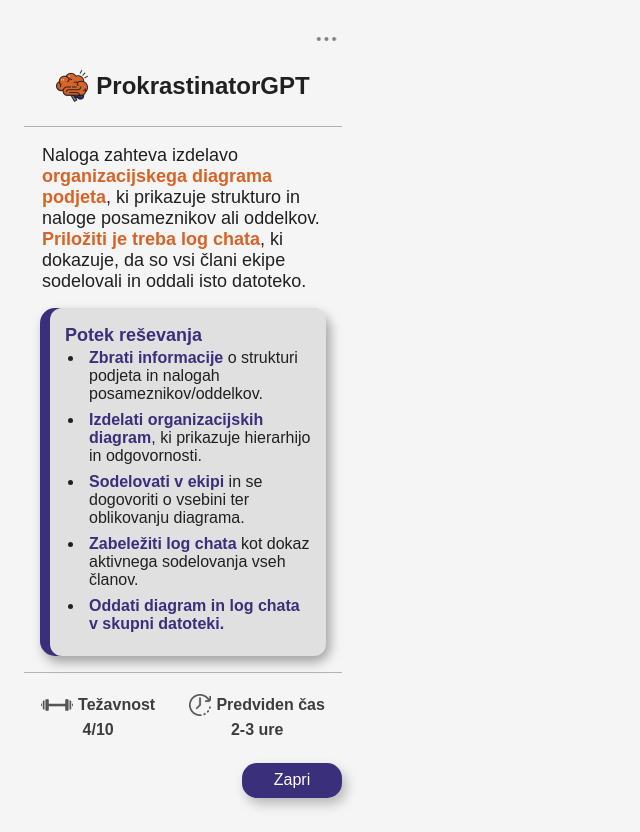
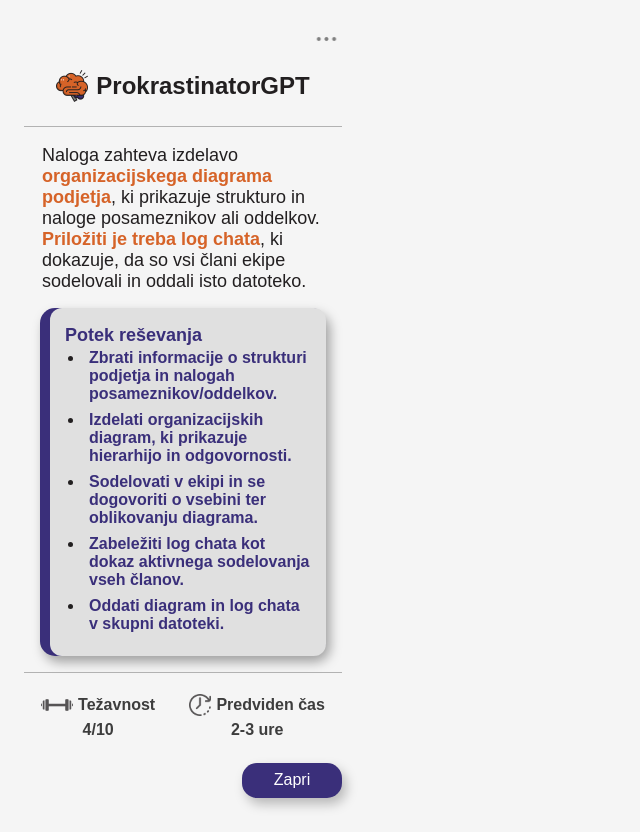
Before and after one commit to SPV-SK56-2026/ProkrastinatorGPT, a React (Vite) app in the folder code/frontend/: page / in a window 1280 px wide. Shown: the whole page, without its empty margins (0-640 px from the left). Built offline with nearby package versions, Linux system fonts and the light colour scheme; a web font is replaced by a local one.

Commit message:
feat: implementacija Context API za upravljanje stanja in refaktorizacija komponent

```diff
--- /dev/null
+++ b/code/frontend/src/AppContext.tsx
@@ -0,0 +1,52 @@
+import { createContext, useContext } from 'react';
+import type { AppState, Assignment, User } from './types';
+
+export interface AppContextType extends AppState {
+  setAssignment: (assignment: Assignment | null) => void;
+  setUser: (user: User | null) => void;
+  setIsLoading: (loading: boolean) => void;
+  setError: (error: string | null) => void;
+}
+
+export const AppContext = createContext<AppContextType | undefined>(undefined);
+
+// Mock podatki na podlagi trenutnega stanja v index.tsx
+export const mockAssignment: Assignment = {
+  title: "Organizacijski diagram podjetja",
+  description: "Naloga zahteva izdelavo <span class=\"orangeText\">organizacijskega diagrama podjetja</span>, ki prikazuje strukturo in naloge posameznikov ali oddelkov. <span class=\"orangeText\">Priložiti je treba log chata</span>, ki dokazuje, da so vsi člani ekipe sodelovali in oddali isto datoteko.",
+  steps: [
+    { id: "1", description: "Zbrati informacije o strukturi podjetja in nalogah posameznikov/oddelkov.", isCompleted: false },
+    { id: "2", description: "Izdelati organizacijskih diagram, ki prikazuje hierarhijo in odgovornosti.", isCompleted: false },
+    { id: "3", description: "Sodelovati v ekipi in se dogovoriti o vsebini ter oblikovanju diagrama.", isCompleted: false },
+    { id: "4", description: "Zabeležiti log chata kot dokaz aktivnega sodelovanja vseh članov.", isCompleted: false },
+    { id: "5", description: "Oddati diagram in log chata v skupni datoteki.", isCompleted: false }
+  ],
+  difficulty: "4/10",
+  estimatedTime: "2-3 ure"
+};
+
+export const mockUser: User = {
+  id: "u1",
+  name: "Janez Novak",
+  email: "janez.novak@example.com",
+  isLoggedIn: true
+};
+
+export const useApp = () => {
+  const context = useContext(AppContext);
+  if (context === undefined) {
+    // Vrni mock podatke namesto errorja, če provider ni na voljo (npr. pri testiranju ali če pride do težav z renderiranjem)
+    console.warn('useApp must be used within an AppProvider. Returning mock data as fallback.');
+    return {
+      currentAssignment: mockAssignment,
+      user: mockUser,
+      isLoading: false,
+      error: null,
+      setAssignment: () => {},
+      setUser: () => {},
+      setIsLoading: () => {},
+      setError: () => {},
+    } as AppContextType;
+  }
+  return context;
+};
--- /dev/null
+++ b/code/frontend/src/AppProvider.tsx
@@ -0,0 +1,23 @@
+import React, { useState, type ReactNode } from 'react';
+import type { Assignment, User } from './types';
+import { AppContext, type AppContextType, mockAssignment, mockUser } from './AppContext.tsx';
+
+export const AppProvider: React.FC<{ children: ReactNode }> = ({ children }) => {
+  const [currentAssignment, setCurrentAssignment] = useState<Assignment | null>(mockAssignment);
+  const [user, setUser] = useState<User | null>(mockUser);
+  const [isLoading, setIsLoading] = useState<boolean>(false);
+  const [error, setError] = useState<string | null>(null);
+
+  const value: AppContextType = {
+    currentAssignment,
+    user,
+    isLoading,
+    error,
+    setAssignment: setCurrentAssignment,
+    setUser,
+    setIsLoading,
+    setError,
+  };
+
+  return <AppContext.Provider value={value}>{children}</AppContext.Provider>;
+};
--- a/code/frontend/src/index.tsx
+++ b/code/frontend/src/index.tsx
@@ -1,6 +1,7 @@
 //import { useState } from 'react'
 import './App.css'
 import Header from './header'
+import { useApp } from './AppContext.tsx'
 
 const observer = new ResizeObserver(() => {
   window.parent.postMessage({
@@ -11,10 +12,11 @@ const observer = new ResizeObserver(() => {
 observer.observe(document.body);
 
 function Index(){
+  const { currentAssignment } = useApp();
   const params = new URLSearchParams(window.location.search);
     const noAssignment = params.get("noAssignment");
 
-    if (noAssignment) {
+    if (noAssignment || !currentAssignment) {
       return (
         <>
           <Header />
@@ -33,20 +35,21 @@ function Index(){
     <>
       <Header />
 
-      <div className="holder description">
-        Naloga zahteva izdelavo <span className="orangeText">organizacijskega diagrama podjeta</span>, ki prikazuje strukturo in naloge posameznikov ali oddelkov. <span className="orangeText">Priložiti je treba log chata</span>, ki dokazuje, da so vsi člani ekipe sodelovali in oddali isto datoteko.
-      </div>
+      <div
+        className="holder description"
+        dangerouslySetInnerHTML={{ __html: currentAssignment.description }}
+      />
 
       <div className="holder">
         <div id="blueHolder">
           <div id="blueTextHolder">
             <p className="blueTitle">Potek reševanja</p>
             <ul>
-              <li><span className="blueText">Zbrati informacije</span> o strukturi podjeta in nalogah posameznikov/oddelkov.</li>
-              <li><span className="blueText">Izdelati organizacijskih diagram</span>, ki prikazuje hierarhijo in odgovornosti.</li>
-              <li><span className="blueText">Sodelovati v ekipi</span> in se dogovoriti o vsebini ter oblikovanju diagrama.</li>
-              <li><span className="blueText">Zabeležiti log chata</span> kot dokaz aktivnega sodelovanja vseh članov.</li>
-              <li><span className="blueText">Oddati diagram in log chata v skupni datoteki.</span></li>
+              {currentAssignment.steps.map((step) => (
+                <li key={step.id}>
+                  <span className="blueText">{step.description}</span>
+                </li>
+              ))}
             </ul>
           </div>
         </div>
@@ -61,7 +64,7 @@ function Index(){
               <img src="icons/barbell.png" className="barbellIcon" alt="barbell" />
               <span>Težavnost</span>
             </div>
-            <div className="infoValue">4/10</div>
+            <div className="infoValue">{currentAssignment.difficulty}</div>
           </div>
 
           <div className="infoBlock">
@@ -69,7 +72,7 @@ function Index(){
               <img src="icons/wall-clock.png" className="clockIcon" alt="clock" />
               <span>Predviden čas</span>
             </div>
-            <div className="infoValue">2-3 ure</div>
+            <div className="infoValue">{currentAssignment.estimatedTime}</div>
           </div>
         </div>
 
--- a/code/frontend/src/main.tsx
+++ b/code/frontend/src/main.tsx
@@ -1,10 +1,13 @@
 import { StrictMode } from 'react'
 import { createRoot } from 'react-dom/client'
 import Index from './index.tsx'
+import { AppProvider } from './AppProvider'
 //import Report from './report.tsx'
 
 createRoot(document.getElementById('root')!).render(
   <StrictMode>
-    <Index />
+    <AppProvider>
+      <Index />
+    </AppProvider>
   </StrictMode>,
 )
--- /dev/null
+++ b/code/frontend/src/types.ts
@@ -0,0 +1,27 @@
+export interface TaskStep {
+  id: string;
+  description: string;
+  isCompleted: boolean;
+}
+
+export interface Assignment {
+  title: string;
+  description: string;
+  steps: TaskStep[];
+  difficulty: string;
+  estimatedTime: string;
+}
+
+export interface User {
+  id: string;
+  name: string;
+  email: string;
+  isLoggedIn: boolean;
+}
+
+export interface AppState {
+  currentAssignment: Assignment | null;
+  user: User | null;
+  isLoading: boolean;
+  error: string | null;
+}
```
